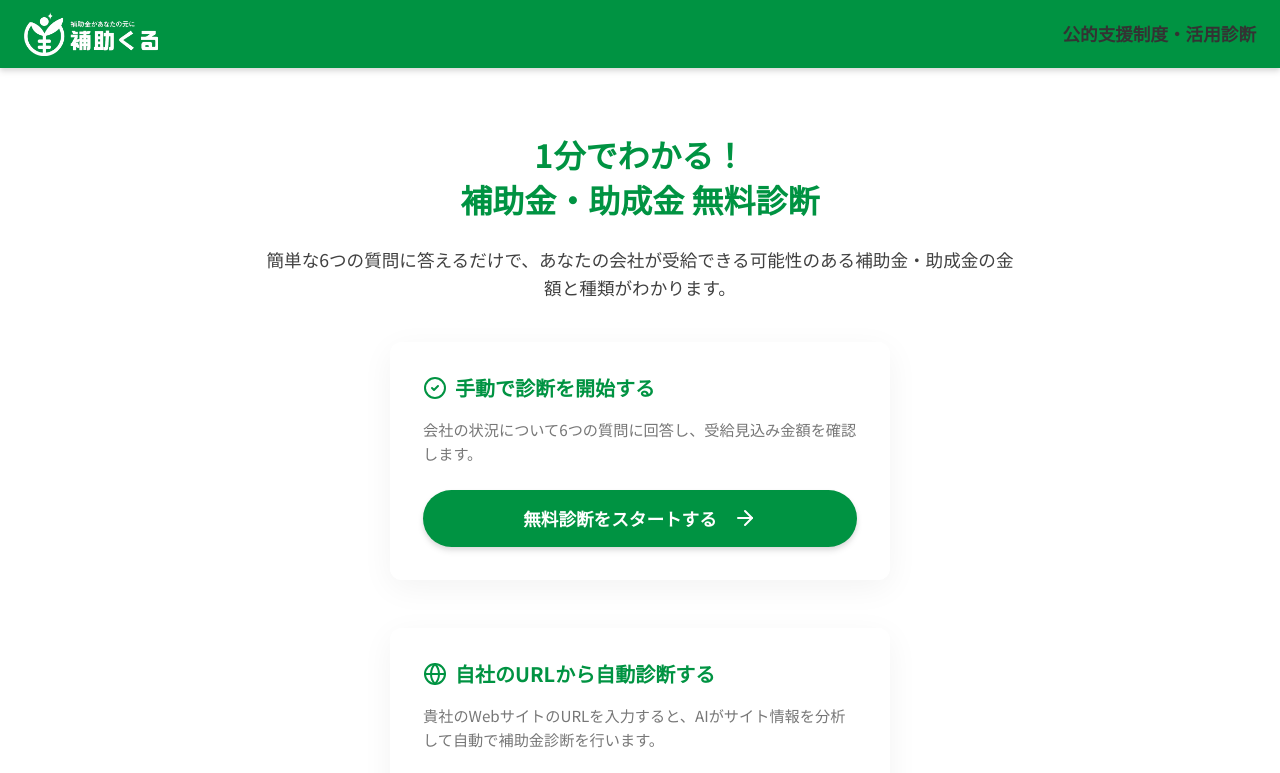
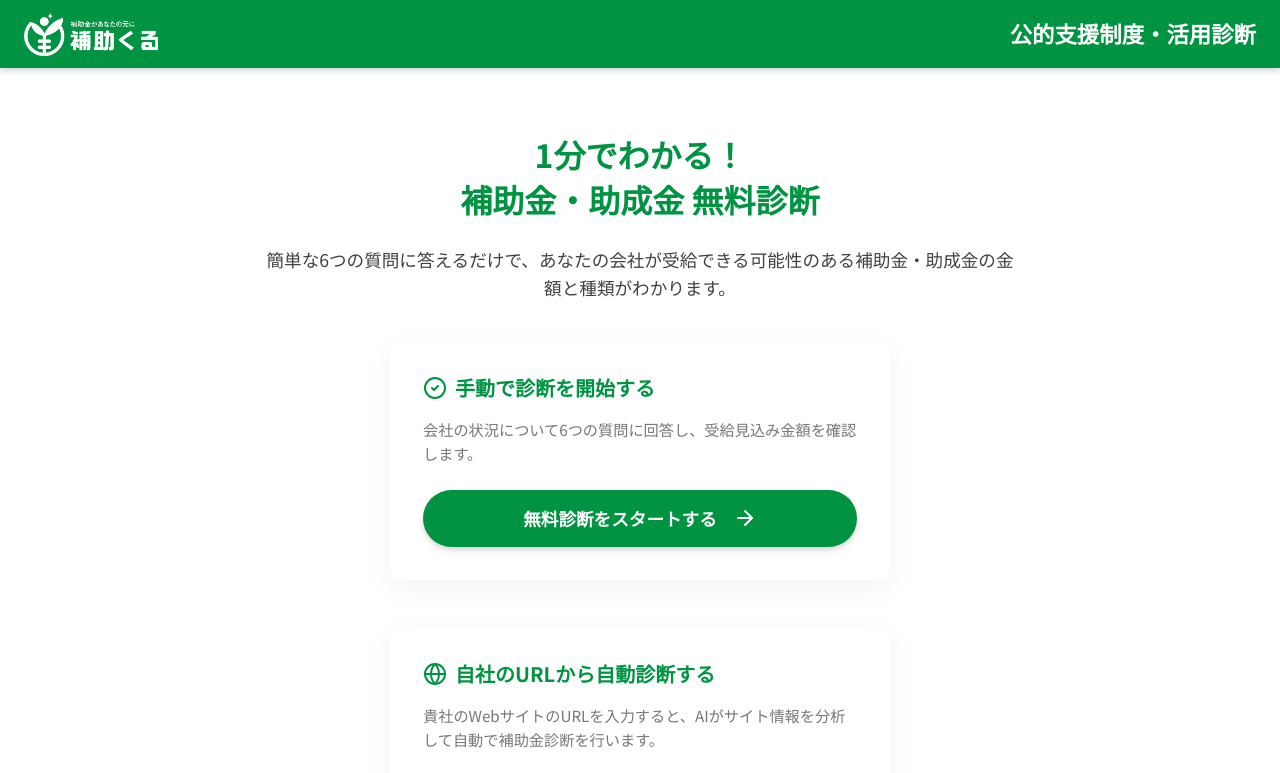
Before and after one commit to Neukomjp/hojokin-shindan, a React (Vite) app: page / in a window 1280 px wide. Shown: the top 773 px of the page. Built offline with nearby package versions, Linux system fonts and the light colour scheme; no server answers.

Commit message:
Make header title white and larger to match logo

```diff
--- a/src/App.tsx
+++ b/src/App.tsx
@@ -102,7 +102,7 @@ function App() {
       {/* 共通ヘッダー */}
       <header style={{ backgroundColor: 'var(--color-primary)', padding: '0.75rem 1.5rem', color: 'white', display: 'flex', justifyContent: 'space-between', alignItems: 'center', boxShadow: 'var(--shadow-md)' }}>
         <img src="/logo.png" alt="補助くる" style={{ height: '44px', objectFit: 'contain' }} />
-        <h1 style={{ fontSize: '1.1rem', fontWeight: 700, margin: 0 }}>公的支援制度・活用診断</h1>
+        <h1 style={{ fontSize: '1.4rem', fontWeight: 700, margin: 0, color: '#ffffff' }}>公的支援制度・活用診断</h1>
       </header>
 
       <main style={{ flex: 1, padding: '2rem 1rem' }}>
```
